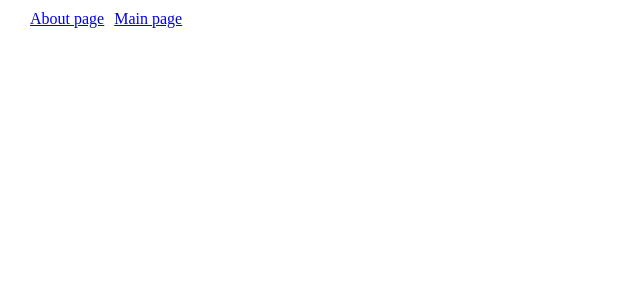
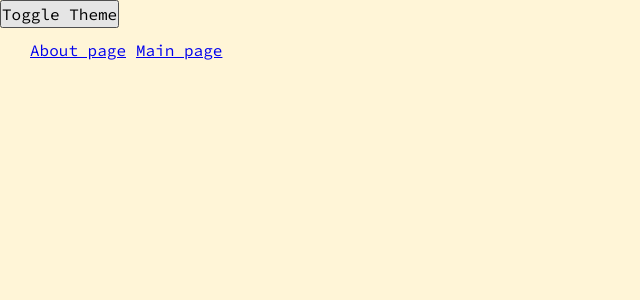
Before and after one commit to Fenvrir/project-anathema, a React app: page / in a window 1280 px wide. Shown: the top 300 px of the page, without its empty margins (0-640 px from the left). Built offline with nearby package versions, Linux system fonts and the light colour scheme.

Commit message:
added theme and global styles

```diff
--- a/package.json
+++ b/package.json
@@ -26,6 +26,7 @@
     "style-loader": "4.0.0",
     "ts-loader": "9.5.1",
     "ts-node": "10.9.2",
+    "type-fest": "4.20.0",
     "typescript": "5.4.5",
     "webpack": "5.91.0",
     "webpack-cli": "5.1.4",
--- a/src/App.tsx
+++ b/src/App.tsx
@@ -1,6 +1,7 @@
 import React from "react";
 import { createBrowserRouter, RouterProvider } from "react-router-dom";
 import RoutesLinks from "./Routes/RoutesLinks";
+import { useTheme } from "./theme/useTheme";
 
 const router = createBrowserRouter([
   {
@@ -10,9 +11,9 @@ const router = createBrowserRouter([
       {
         path: "/about-page",
         async lazy() {
-          const AboutPage = await import("./pages/about-page/AboutPage")
-          return {Component: AboutPage.default}
-        }
+          const AboutPage = await import("./pages/about-page/AboutPage");
+          return { Component: AboutPage.default };
+        },
       },
       {
         path: "/main-page",
@@ -26,9 +27,14 @@ const router = createBrowserRouter([
 ]);
 
 const App = () => {
+  const { theme, toggleTheme } = useTheme();
+
   return (
     <React.StrictMode>
-      <RouterProvider router={router} />
+      <div className={`app ${theme}`}>
+        <button onClick={toggleTheme}>Toggle Theme</button>
+        <RouterProvider router={router} />
+      </div>
     </React.StrictMode>
   );
 };
--- a/src/index.scss
+++ /dev/null
@@ -1,9 +0,0 @@
-* {
-  margin: 0;
-  padding: 0;
-  box-sizing: border-box;
-}
-
-.app {
-    font-size: 30px;
-}
--- a/src/index.tsx
+++ b/src/index.tsx
@@ -1,7 +1,11 @@
 import { createRoot } from "react-dom/client";
 import App from "./App";
-import "./index.scss"
+import "./styles/index.scss";
+import ThemeProvider from "./theme/ThemeContextProvider";
 
-// Render your React component instead
 const root = createRoot(document.getElementById("root"));
-root.render(<App />);
+root.render(
+  <ThemeProvider>
+    <App />
+  </ThemeProvider>
+);
--- /dev/null
+++ b/src/styles/index.scss
@@ -0,0 +1,12 @@
+@import "variables/global";
+@import "themes/basic";
+@import "themes/dark";
+@import "reset";
+
+.app {
+	font: var(--font-m);
+	background-color: var(--bg-color);
+	color: var(--primory-color);
+
+	min-height: 100vh;
+}
--- /dev/null
+++ b/src/styles/reset.scss
@@ -0,0 +1,13 @@
+* {
+	padding: 0;
+	margin: 0;
+	box-sizing: border-box;
+}
+
+input,
+button,
+textarea,
+select {
+	margin: 0;
+	font: inherit;
+}
--- /dev/null
+++ b/src/styles/themes/basic.scss
@@ -0,0 +1,8 @@
+.app.basic {
+	--bg-color: var(--ragin-beige);
+    --bg-inverted-color: var(--heavy-purple);
+
+    --primory-color: var(--brown-main);
+    --inverted-primory-color: var(--freeze-purple);
+    --secondary-color: var(--coral-pink);
+}
--- /dev/null
+++ b/src/styles/themes/dark.scss
@@ -0,0 +1,8 @@
+.app.dark {
+    --bg-color: var(--heavy-purple);
+    --bg-inverted-color: var(--ragin-beige);
+
+    --primory-color: var(--freeze-purple);
+    --inverted-primory-color: var(--brown-main);
+    --secondary-color: var(--purple-main);
+}
--- /dev/null
+++ b/src/styles/variables/global.scss
@@ -0,0 +1,33 @@
+@import url("https://fonts.googleapis.com/css2?family=Kalam&family=Source+Code+Pro:wght@400;700&family=Source+Sans+3:ital,wght@0,400;0,700;0,900;1,400;1,700&display=swap");
+
+:root {
+	// Fonts
+	--ff-main: "Source Code Pro", monospace;
+	--ff-secondary: "Source Sans 3", sans-serif;
+	--ff-pretty: "Kalam", cursive;
+
+	--font-size-m: 16px;
+	--font-line-m: 24px;
+	--font-m: var(--font-size-m) / var(--font-line-m) var(--ff-main);
+
+	--font-size-l: 24px;
+	--font-line-l: 32px;
+	--font-l: var(--font-size-m) / var(--font-line-m) var(--ff-main);
+
+	// Базовые цвета
+	--brown-main: #2f1829;
+	--ragin-beige: #fff5d7;
+	--coral-pink: #ff5e6c;
+	--sleuthe-yellow: #feb300;
+	--pink-leaf: #ffaaab;
+
+	// Цвета для тёмной темы
+	--ice-cold: #a0d2eb;
+	--freeze-purple: #e5eaf5;
+	--medium-purple: #d0bdf4;
+	--purple-main: #8458b3;
+	--heavy-purple: #a28089;
+
+	// Размеры
+	--navbar-height: 50px;
+}
--- /dev/null
+++ b/src/theme/ThemeContext.ts
@@ -0,0 +1,18 @@
+import { createContext } from "react";
+import { ValueOf } from "type-fest";
+
+export const Theme = {
+  BASIC: "basic",
+  DARK: "dark",
+} as const;
+
+export type ThemesType = ValueOf<typeof Theme>;
+
+export interface ThemeContextProps {
+  theme?: ThemesType;
+  setTheme?: (theme: ThemesType) => void;
+}
+
+export const ThemeContext = createContext<ThemeContextProps>({});
+
+export const LOCAL_STORAGE_THEME_KEY = "theme";
--- /dev/null
+++ b/src/theme/ThemeContextProvider.tsx
@@ -0,0 +1,34 @@
+import React, { FC, useMemo, useState } from "react";
+import {
+  LOCAL_STORAGE_THEME_KEY,
+  Theme,
+  ThemeContext,
+  ThemesType,
+} from "./ThemeContext";
+
+interface Props {
+  children: React.ReactNode;
+}
+
+const defaultTheme =
+  (localStorage.getItem(LOCAL_STORAGE_THEME_KEY) as ThemesType) || Theme.BASIC;
+
+const ThemeProvider: FC<Props> = ({ children }) => {
+  const [theme, setTheme] = useState<ThemesType>(defaultTheme);
+
+  const defaultProps = useMemo(
+    () => ({
+      theme: theme,
+      setTheme: setTheme,
+    }),
+    [theme]
+  );
+
+  return (
+    <ThemeContext.Provider value={defaultProps}>
+      {children}
+    </ThemeContext.Provider>
+  );
+};
+
+export default ThemeProvider;
--- /dev/null
+++ b/src/theme/useTheme.ts
@@ -0,0 +1,25 @@
+import { useContext } from "react";
+import {
+  LOCAL_STORAGE_THEME_KEY,
+  Theme,
+  ThemeContext,
+  ThemesType,
+} from "./ThemeContext";
+
+interface UseThemeResalt {
+  theme: ThemesType;
+  toggleTheme: () => void;
+}
+
+export function useTheme(): UseThemeResalt {
+  const { theme, setTheme } = useContext(ThemeContext);
+
+  const toggleTheme = () => {
+    const newTheme = theme === Theme.BASIC ? Theme.DARK : Theme.BASIC;
+
+    localStorage.setItem(LOCAL_STORAGE_THEME_KEY, newTheme);
+    setTheme(newTheme);
+  };
+
+  return { theme, toggleTheme };
+}
```
Also changed, not shown: 2 other files (tests, documents, lock files or other folders).
